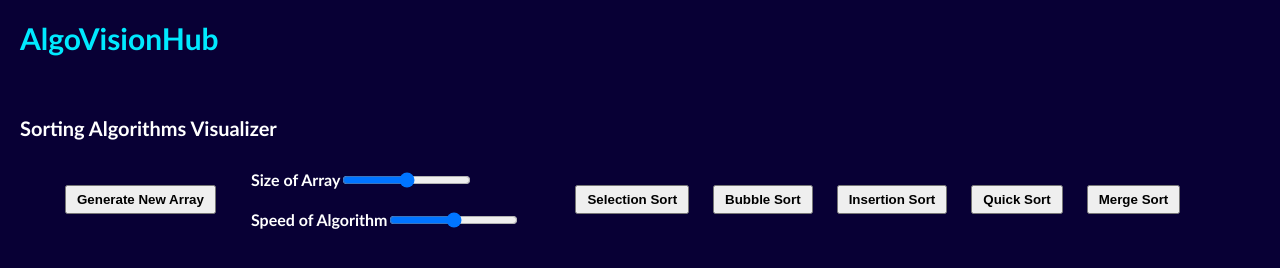
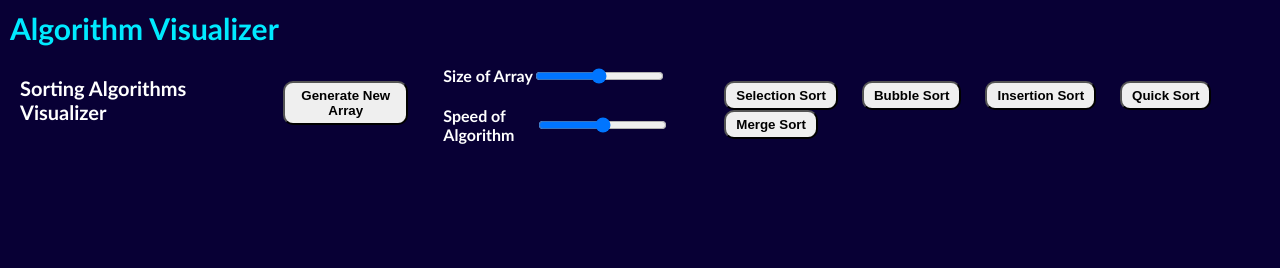
Before and after one commit to Naval1704/Algorithm-Visualizer, a plain HTML site: page index.html in a window 1280 px wide. Drawn offline with Linux system fonts and the light colour scheme.

Commit message:
files updated

```diff
--- a/AlgoVisionHub.css
+++ b/AlgoVisionHub.css
@@ -36,56 +36,58 @@ h2{
 }
 nav h2{
     color: rgb(0, 234, 255);
-    padding: 20px;
+    padding: 10px;
     font-family:'Gill Sans', 'Gill Sans MT', Calibri, 'Trebuchet MS', sans-serif;
     font-weight: bold;
     font-size: 30px;
 }
 
-#sortingVisualizer {
-    padding: 20px;
+#visualizer {
+    padding: 0 20px;
 }
 
-#sortingVisualizer h3{
+#row h3{
     color: white;
     font-family:'Gill Sans', 'Gill Sans MT', Calibri, 'Trebuchet MS', sans-serif;
     font-weight: bold;
     font-size: 20px;
 }
 
-#sortingBox {
+#row {
     display: flex;
 }
 
-#sortingBox #generateNewArray {
+#row #generateNewArray {
     padding: 25px;
 }
-#sortingBox #generateNewArray button{
+#row #generateNewArray button{
     padding: 5px;
     padding-left: 10px;
     padding-right: 10px;
     margin-left: 20px;
     font-weight: bold;
     transition: background-color 0.3s, color 0.3s;
+    border-radius: 10px;
 }
 
-#sortingBox #generateNewArray button:hover{
+#row #generateNewArray button:hover{
     background-color: #73ff00c5;
     color: black;
 }
-#sortingBox #AlgoButtons {
+#row #AlgoButtons {
     padding: 25px;
 }
-#sortingBox #AlgoButtons button{
+#row #AlgoButtons button{
     padding: 5px;
     padding-left: 10px;
     padding-right: 10px;
     margin-left: 20px;
+    border-radius: 10px;
     font-weight: bold;
     transition: background-color 0.5s, color 0.5s;
 }
 
-#sortingBox #AlgoButtons button:hover{
+#row #AlgoButtons button:hover{
     background-color: #00fbff;
     color: black;
 }
--- /dev/null
+++ b/Sorting Algo/sorting.js
@@ -0,0 +1,31 @@
+// swap function is util for sorting algorithms takes two input of 2 DOM elements with .style.height feature
+function swap(ele1, ele2){
+    let temp = ele1.style.height ;
+    ele1.style.height = ele2.style.height ;
+    ele2.style.height = temp ;
+}
+
+// disable sorting buttons used in conjuction with enable, so that we can disablle during sorting ans enable button after it
+// basically this function will disable all the sorting buttons
+function disableSortingBtn(){
+    document.querySelector(".selectionSort").disabled = true ;
+    document.querySelector(".bubbleSort").disabled = true ;
+    document.querySelector(".insertionSort").disabled = true ;
+    document.querySelector(".quickSort").disabled = true ;
+    document.querySelector(".mergeSort").disabled = true ;
+}
+
+// enables sorting buttons used in conjuction with disable
+// basically this will enable all the sorting buttons
+function enableSortingBtn(){
+    document.querySelector(".selectionSort").disabled = false ;
+    document.querySelector(".bubbleSort").disabled = false ;
+    document.querySelector(".insertionSort").disabled = false ;
+    document.querySelector(".quickSort").disabled = false ;
+    document.querySelector(".mergeSort").disabled = false ;
+}
+
+// disable the size slider in conjuction with enable, so that we can disable during sorting and enable buttons after it
+function disableSizeSlider(){
+    document.querySelector("#arr_sz").disabled = true ;
+}
--- a/index.html
+++ b/index.html
@@ -2,67 +2,89 @@
 <html lang="en">
 <head>
     <meta charset="UTF-8">
+    <!-- Uniform Transformation Format -->
+    <!-- telling your browser to use the UTF-8character encoding which is a method of converting your typed code into a machine redable code -->
+
     <meta name="viewport" content="width=device-width, initial-scale=1.0">
+    <!-- this gives the browser instructions on how to control page's dimensions and scaling -->
+
     <link rel="stylesheet" href="AlgoVisionHub.css">
-    <title>AlgoVisionHub</title>
+    <!-- href is used to specify the location of a document -->
+    <!-- rel is the relation between the current document and the linked document -->
+
+    <title>Visualizer</title>
 </head>
-<body>
+<header>
     <nav>
-        <h2>AlgoVisionHub</h2>
+        <h2>Algorithm Visualizer</h2>
     </nav>
 
-    <div id="sortingVisualizer">
-        <h3>Sorting Algorithms Visualizer</h3>
-        <div id="sortingBox">
+    <div id="visualizer">
+
+        <div id="row">
+            <!-- class row will hold each of its element in a row  -->
+
+            <h3>Sorting Algorithms Visualizer</h3>
             <div id="generateNewArray">
-                <button>
+                <button type="button" class="newarray">
+                    <!-- this new array class is defined so that we can enable and disable this button, by addressing this button in sorting.js -->
+
                     Generate New Array
                 </button>
             </div>
 
             <div id="control">
                 <span id="size">
+                    <!-- here the id 'size' is used in sorting.js function to enable and disable it -->
                     Size of Array
                     <input
                         id="arr_sz"
                         type="range"
                         min="10"
-                        max="130"
+                        max="150"
                         step="1"
                     />
-                    <!-- here the id is arr_sz which is used in sorting.js function to enable and disable the button -->
                 </span>
                 <span id="speed">
+                    <!-- here the id 'speed' is used in sorting.js function to enable and disable it -->
                     Speed of Algorithm
                     <input
                         id="speed_input"
                         type="range"
-                        min="20"
+                        min="10"
                         max="300"
                         stepDown="10"
                     />
-                    <!-- here the id is speed_input which is used in sorting.js function to enable and disable the button -->
                 </span>
 			</div>
 
             <div id="AlgoButtons">
-                <button id="selectionSort">
+                <button class="selectionSort">
                     Selection Sort
                 </button>
-                <button id="bubbleSort">
+                <button class="bubbleSort">
                     Bubble Sort
                 </button>
-                <button id="insertionSort">
+                <button class="insertionSort">
                     Insertion Sort
                 </button>
-                <button id="quickSort">
+                <button class="quickSort">
                     Quick Sort
                 </button>
-                <button id="mergeSort">
+                <button class="mergeSort">
                     Merge Sort
                 </button>
             </div>
         </div>
     </div>
+</header>
+<body>
+    <div id="bars" class="flex containers"> </div>
+    <script src="Sorting Algo/BubbleSort.js"></script>
+    <script src="Sorting Algo/InsertionSort.js"></script>
+    <script src="Sorting Algo/mergeSort.js"></script>
+    <script src="Sorting Algo/QuickSort.js"></script>
+    <script src="Sorting Algo/SelectionSort.js"></script>
+    <script src="Sorting Algo/sorting.js"></script>
 </body>
 </html>
```
Also changed, not shown: Sorting Algo/BubbleSort.js (added), Sorting Algo/InsertionSort.js (added), Sorting Algo/QuickSort.js (added), Sorting Algo/SelectionSort.js (added), Sorting Algo/mergeSort.js (added).
